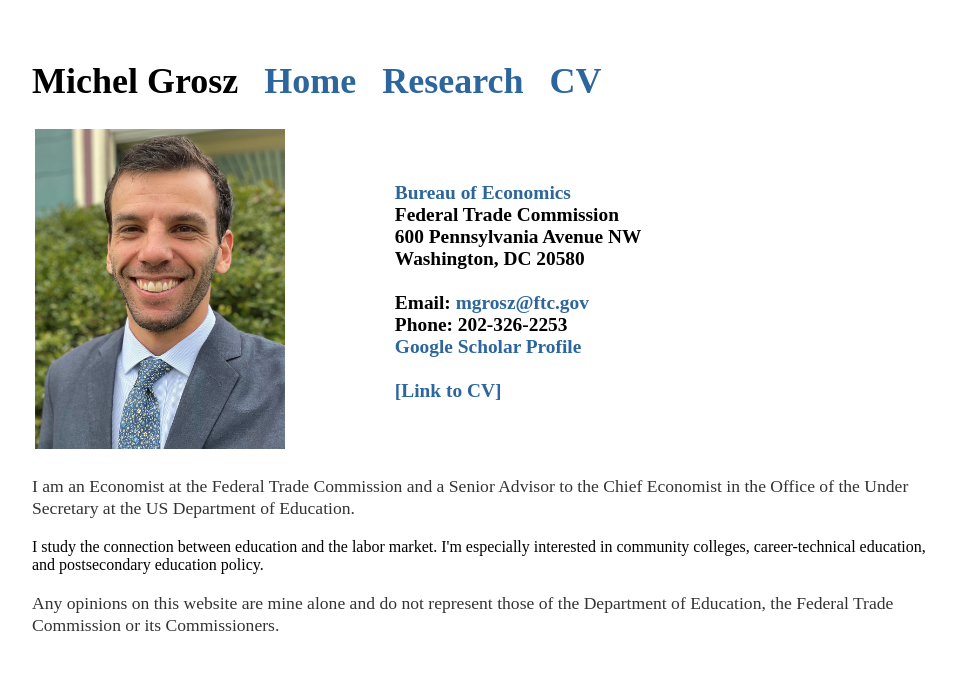
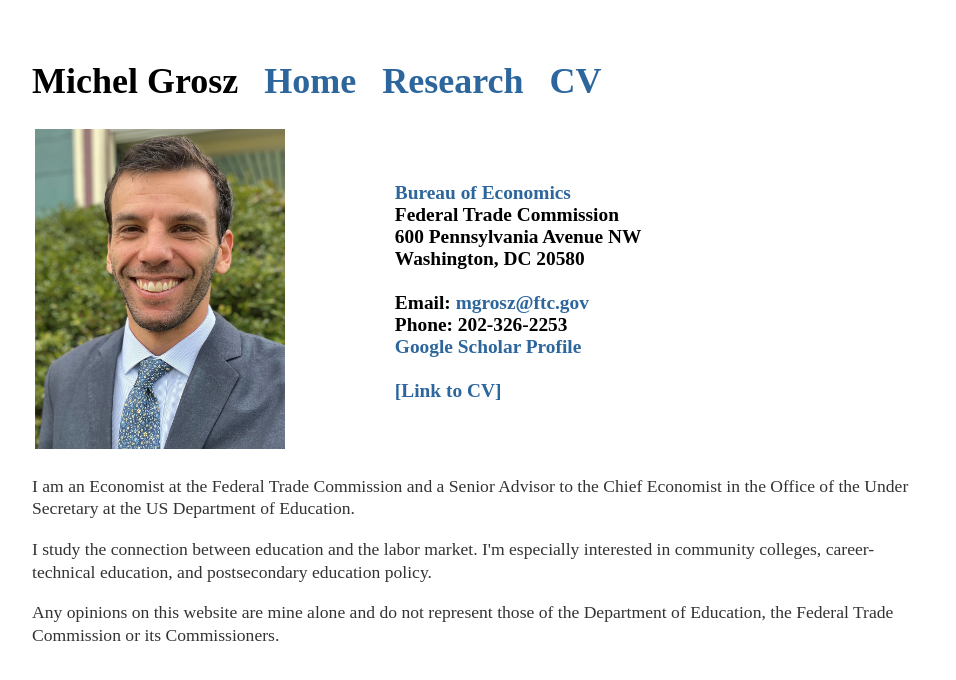
Before and after one commit to mzgrosz/mzgrosz.github.io, a Jekyll site: the page built from index.html, in a window 1280 px wide. Shown: the top 680 px of the page, without its empty margins (160-1116 px from the left). Built offline with Jekyll 4.4.1, drawn with Linux system fonts in a browser that asks for light colours.

```diff
--- a/index.html
+++ b/index.html
@@ -22,7 +22,7 @@ title: Michel Grosz
 
 	<p>  I am an Economist at the Federal Trade Commission and a Senior Advisor to the Chief Economist in the Office of the Under Secretary at the US Department of Education. </p>
 
-	<p></p>I study the connection between education and the labor market. I'm especially interested in community colleges, career-technical education, and postsecondary education policy.  	</p>
+	<p>I study the connection between education and the labor market. I'm especially interested in community colleges, career-technical education, and postsecondary education policy.  	</p>
 
 	<p>Any opinions on this website are mine alone and do not represent those of the Department of Education, the Federal Trade Commission or its Commissioners. </p>
 	<br/>
```
